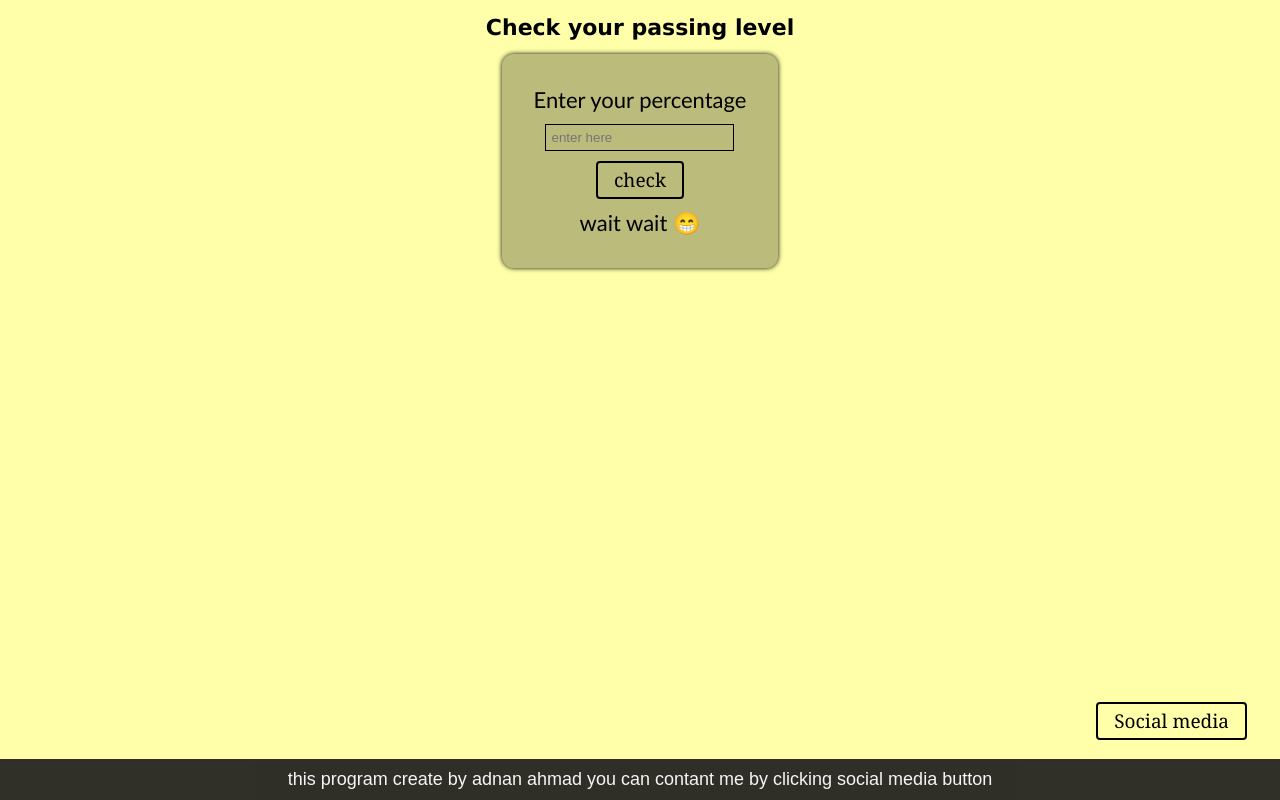
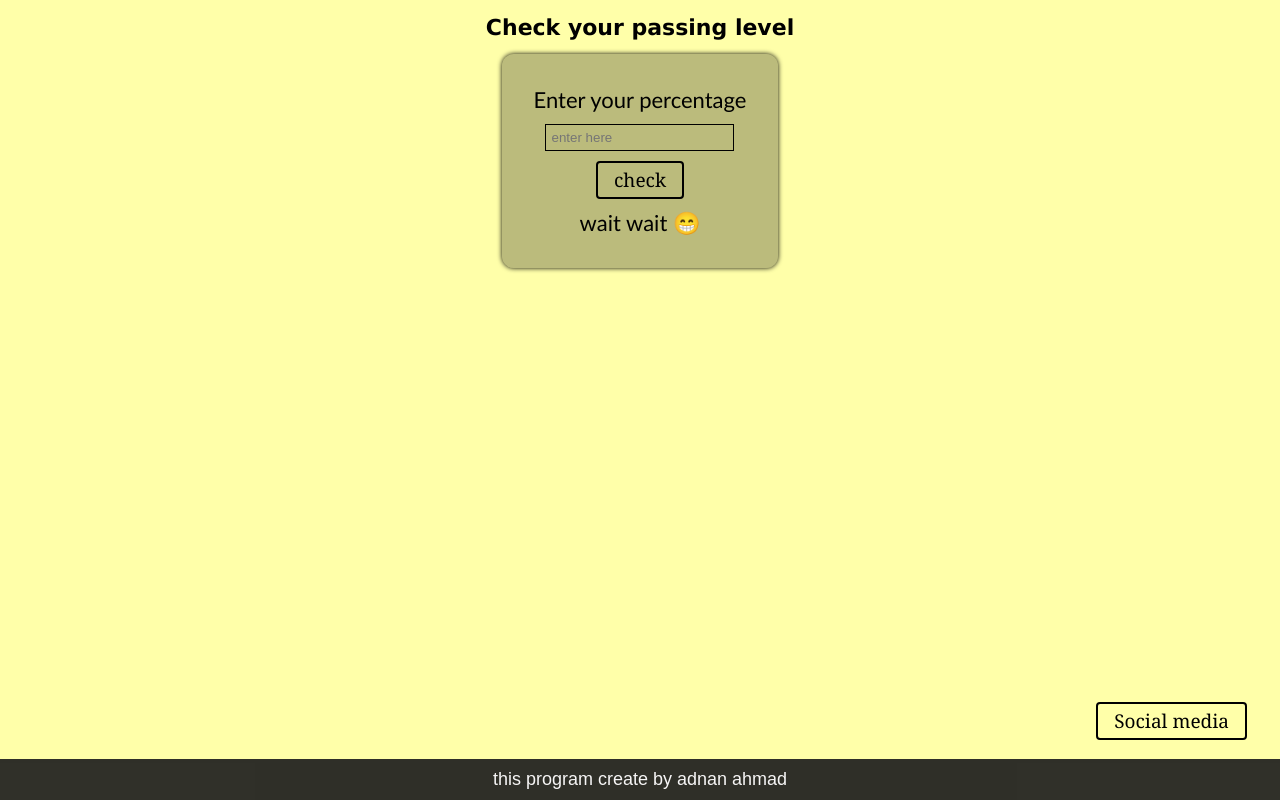
Before and after one commit to Adnanahmad07/passing-stage, a plain HTML site: page index.html in a window 1280 px wide. Drawn offline with Linux system fonts and the light colour scheme.

Commit message:
Update index.html

```diff
--- a/index.html
+++ b/index.html
@@ -35,7 +35,7 @@
 
         <footer>
             <div class="footer">
-                this program create by adnan ahmad you can contant me by clicking social media button
+                this program create by adnan ahmad
             </div>
         </footer>
     </div>
```
